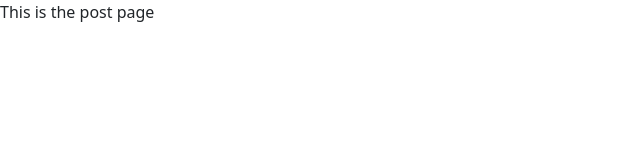
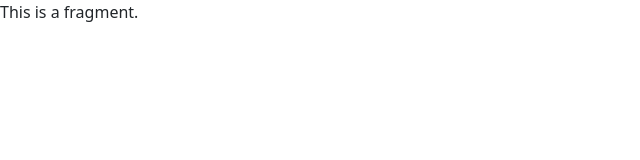
Before and after one commit to kerriamber/bootcamp-project-two, a React (Vite) app in the folder client/: page /post in a window 1280 px wide. Shown: the top 160 px of the page, without its empty margins (0-640 px from the left). Built offline with nearby package versions, Linux system fonts and the light colour scheme.

Commit message:
This is the commit that has no end.

```diff
--- /dev/null
+++ b/client/src/pages/AllPosts.jsx
@@ -0,0 +1,9 @@
+import { NavLink } from 'react-router-dom'
+
+export default function AllPosts (){
+return (
+    <div>
+        <NavLink to = "/post">Create New Reflection</NavLink>
+
+    </div>
+)}
--- a/client/src/pages/Post.jsx
+++ b/client/src/pages/Post.jsx
@@ -1,3 +1,5 @@
+import "bootstrap/dist/css/bootstrap.min.css";
+
 export default function Post() {
-  return <div>This is the post page</div>;
+  return (<>This is a fragment.</>);
 }
```
